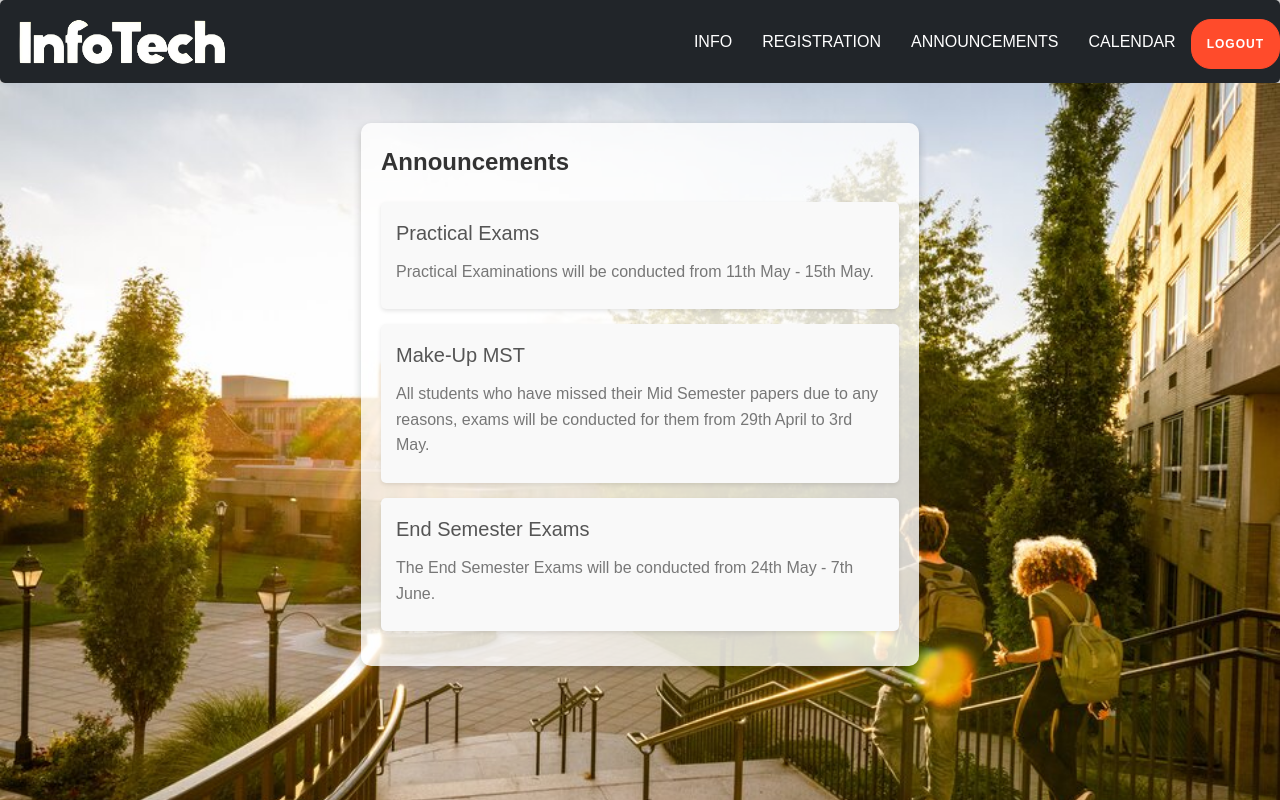
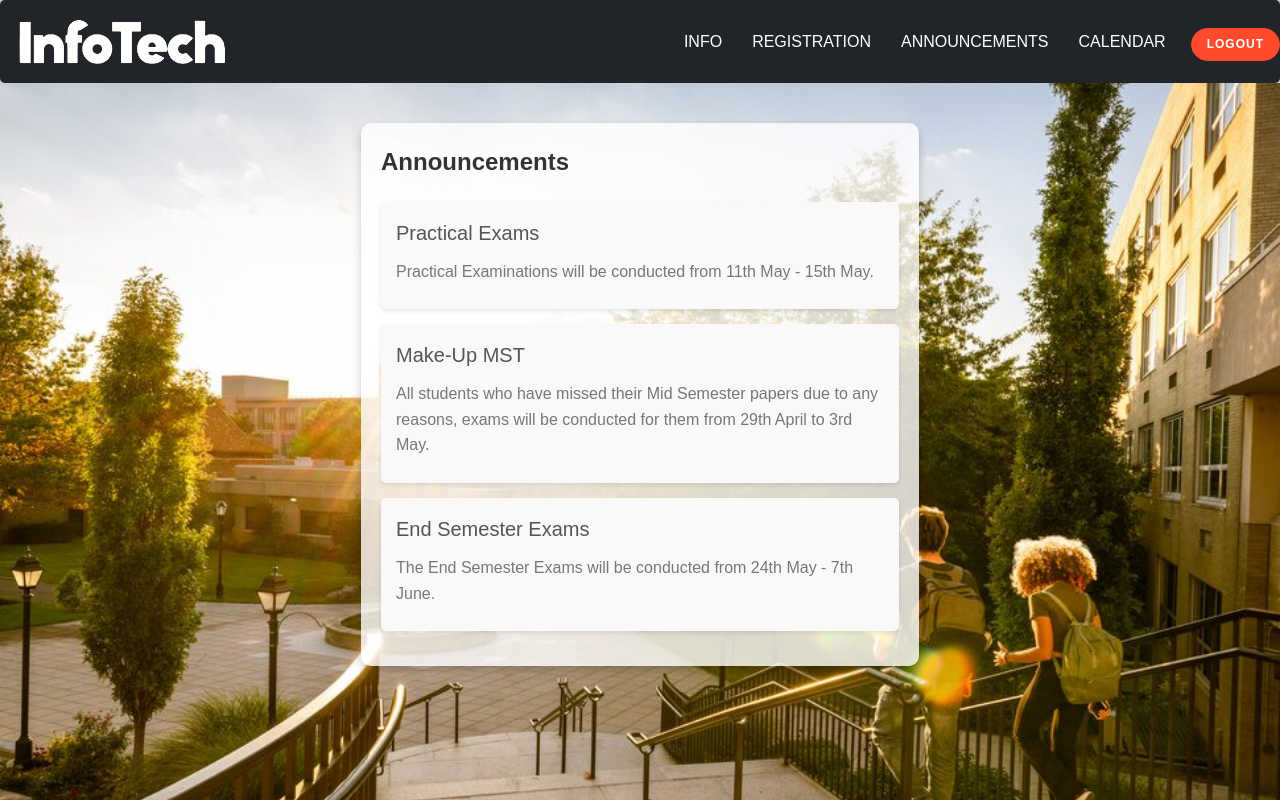
Before and after one commit to DheerJoisher/Student-Registration-Portal, a React (Create React App) app: page /studentlogin/announcements in a window 1280 px wide. Shown: the top 800 px of the page. Built offline with nearby package versions, Linux system fonts and the light colour scheme.

Commit message:
navbar align

```diff
--- a/src/Components/Navbar/Navbar.css
+++ b/src/Components/Navbar/Navbar.css
@@ -26,6 +26,7 @@ a {
 	margin-top: 5px;
 	color: white;
     display: flex;
+	align-items: center;
 }
 .logo1 a,
 .main-nav1 li {
@@ -50,7 +51,7 @@ a {
 	font-size: 1em;
 }
 .main-nav1 li:hover {
-	color: #ed7014;
+	color: #ed7014 !important;
 }
 .navbar-text{
 	color:white;
@@ -91,6 +92,10 @@ a {
 		display: flex;
 		justify-content: center;
 		align-items: center;
+		margin-left: 10px;
+	}
+	.login{
+		margin-bottom: 50px;
 	}
 	.login-button:hover {
 		transform: scale(1.1);
--- a/src/Components/Navbar/Navbar1.js
+++ b/src/Components/Navbar/Navbar1.js
@@ -12,7 +12,7 @@ const Navbar1 = () => {
           <li><Link className='navbar-text' to="/Announcements">Announcements</Link></li>
           <li><Link className='navbar-text' to="/calendar">Calender</Link></li>
           <div className="login-button">
-                   <Link to="/login">Login</Link>
+                   <Link className='login' to="/login">Login</Link>
                   </div>
       </ul>
 	</header>
```
